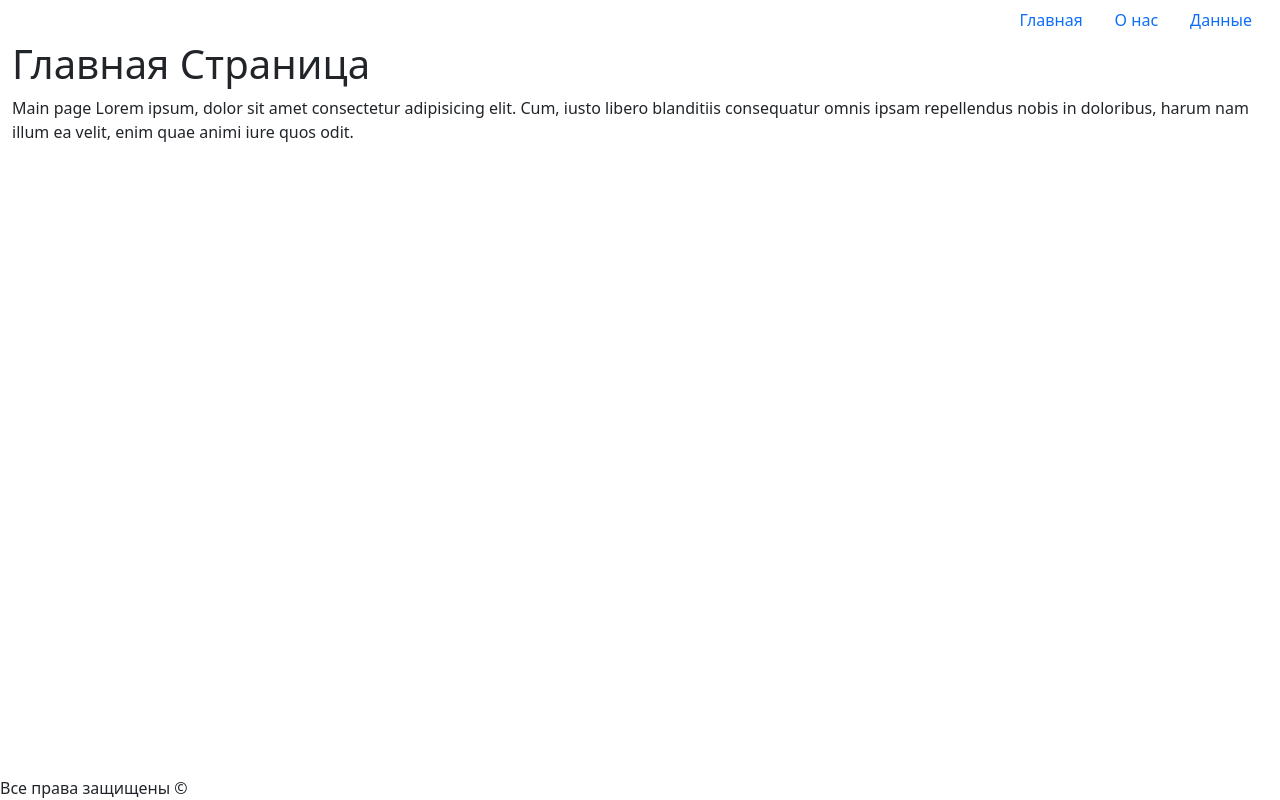
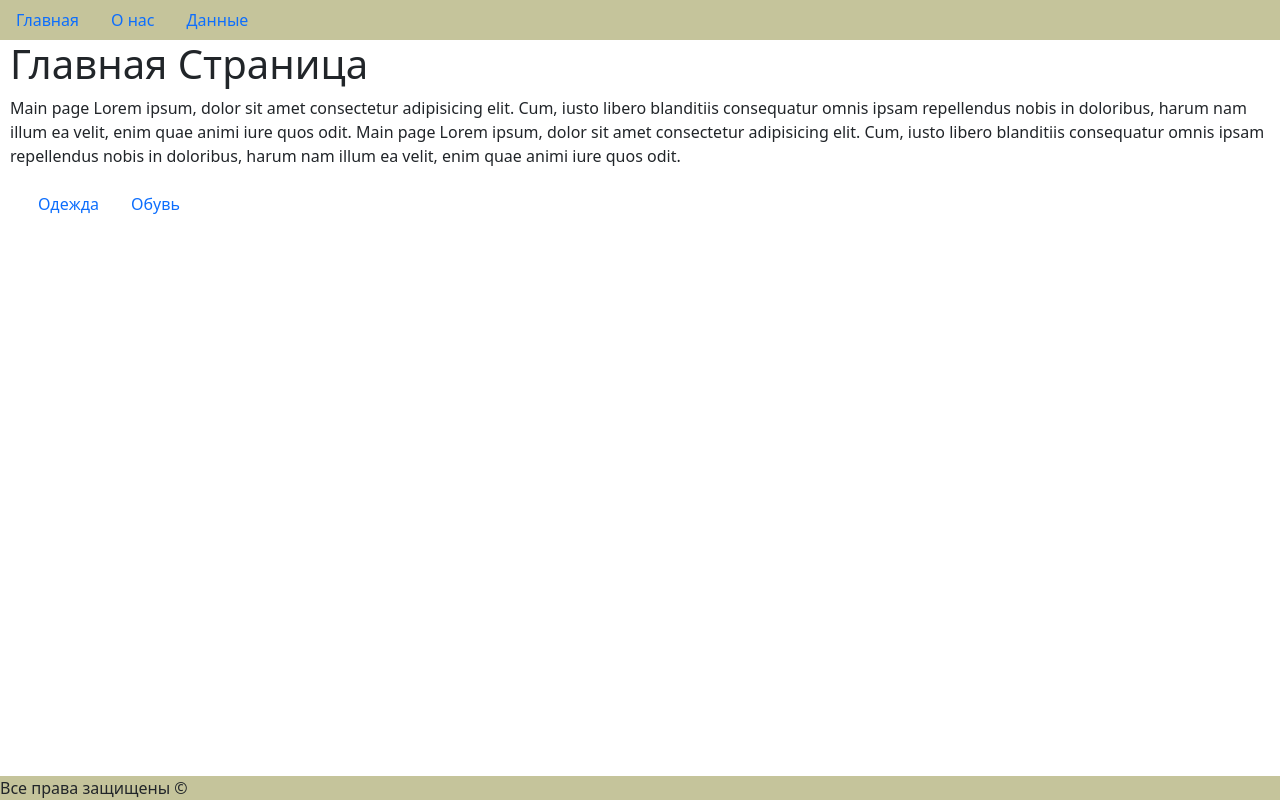
Before and after one commit to mrivs/Flask-and-Fastpic-frameworks, a Flask app: page / in a window 1280 px wide. Run offline with Flask 3, Linux system fonts and the light colour scheme; some libraries are stand-ins or nearby versions.

Commit message:
task end

```diff
--- /dev/null
+++ b/homework01/static/css/styles.css
@@ -0,0 +1,14 @@
+.bg-c{
+    /* display: flex;
+    width: 100%; */
+    background-color: rgb(197, 196, 155);
+}
+
+.pad-zero{
+    padding-left: 0;
+    padding-right: 0;
+}
+.pad-10{
+    padding-left: 10px;
+    padding-right: 10px;
+}
--- a/homework01/task01.py
+++ b/homework01/task01.py
@@ -1,18 +1,11 @@
 """
-Создать базовый шаблон для всего сайта, содержащий
-общие элементы дизайна (шапка, меню, подвал), и
-дочерние шаблоны для каждой отдельной страницы.
-Например, создать страницу "О нас" и "Контакты",
-используя базовый шаблон.
+Задание
+Создать базовый шаблон для интернет-магазина, содержащий общие элементы дизайна (шапка, меню, подвал), и дочерние шаблоны для страниц категорий товаров и отдельных товаров. Например, создать страницы «Одежда», «Обувь» и «Куртка», используя базовый шаблон.
 
 """
 from flask import Flask
 from flask import render_template
 
-html = """
-<h1>Моя первая HTML страница</h1>
-<p>Привет, мир!</p>
-"""
 app = Flask(__name__)
 
 @app.route("/")
@@ -30,5 +23,25 @@ def contacts_():
     context={"title":"Контакты"}
     return render_template('contacts.html', **context)
 
+@app.route('/clothes/')
+def clothes_():
+    context={"title":"Одежда"}
+    return render_template('clothes.html', **context)
+
+@app.route('/shoes/')
+def shoes_():
+    context={"title":"Обувь"}
+    return render_template('shoes.html', **context)
+
+@app.route('/coat/')
+def coat_():
+    context={"title":"Куртка"}
+    return render_template('coat.html', **context)
+
+@app.route('/jacket/')
+def jacket_():
+    context={"title":"Пиджак"}
+    return render_template('jacket.html', **context)
+
 if __name__ == "__main__":
     app.run()
--- a/homework01/templates/base.html
+++ b/homework01/templates/base.html
@@ -6,6 +6,7 @@
     <meta name="viewport" content="width=device-width,
 initial-scale=1, shrink-to-fit=no">
     <link rel="stylesheet" href="../static/css/bootstrap.min.css">
+    <link rel="stylesheet" href="../static/css/styles.css">
     <title>
         {% block title %}
         homework 1
@@ -14,22 +15,24 @@ initial-scale=1, shrink-to-fit=no">
 </head>
 
 <body>
-    <div class="container-fluid">
-        <ul class="nav nav-pills justify-content-end align-items-end">
+    <div class="container-fluid pad-zero ">
+        <ul class="nav nav-pills align-items-center bg-c">
             <li class="nav-item"><a href="/" class="nav-link">Главная</a></li>
             <li class="nav-item"><a href="/about/" class="nav-link">О нас</a></li>
             <li class="nav-item"><a href="/contacts/" class="nav-link">Данные</a></li>
-
         </ul>
+        <div class="pad-10" >
         {% block content %}
-        Страница не заполнена
         {% endblock %}
+        </div>
 
     </div>
+
+
     <!-- <script src="../static/js/bootstrap.bundle.min.js"></script> -->
 </body>
 <footer>
-    <div class="row fixed-bottom modal-footer">
+    <div class="row fixed-bottom modal-footer bg-c">
 
         <p>Все права защищены &copy;</p>
     </div>
--- a/homework01/templates/main.html
+++ b/homework01/templates/main.html
@@ -7,7 +7,15 @@
    <div>
        <h1> Главная Страница </h1>
        <p> Main page Lorem ipsum, dolor sit amet consectetur adipisicing elit. Cum, iusto libero blanditiis consequatur omnis ipsam repellendus nobis in doloribus, harum nam illum ea velit, enim quae animi iure quos odit.
+        Main page Lorem ipsum, dolor sit amet consectetur adipisicing elit. Cum, iusto libero blanditiis consequatur omnis ipsam repellendus nobis in doloribus, harum nam illum ea velit, enim quae animi iure quos odit.
+       </p>
 
-       </p>
+       <div class="container-fluid">
+        <ul class="nav nav-pills ">
+            <li class="nav-item"><a href="/clothes/" class="nav-link">Одежда</a></li>
+            <li class="nav-item"><a href="/shoes/" class="nav-link">Обувь</a></li>
+        </ul>
+
+    </div>
    </div>
 {% endblock %}
```
Also changed, not shown: homework01/templates/clothes.html (added, +25 -0 lines), homework01/templates/coat.html (added, +17 -0 lines), homework01/templates/jacket.html (added, +15 -0 lines), homework01/templates/shoes.html (added, +13 -0 lines), tasks.md (+1 -5 lines), homework01/static/images/Pidzhak.webp (added), homework01/static/images/coat.webp (added).
